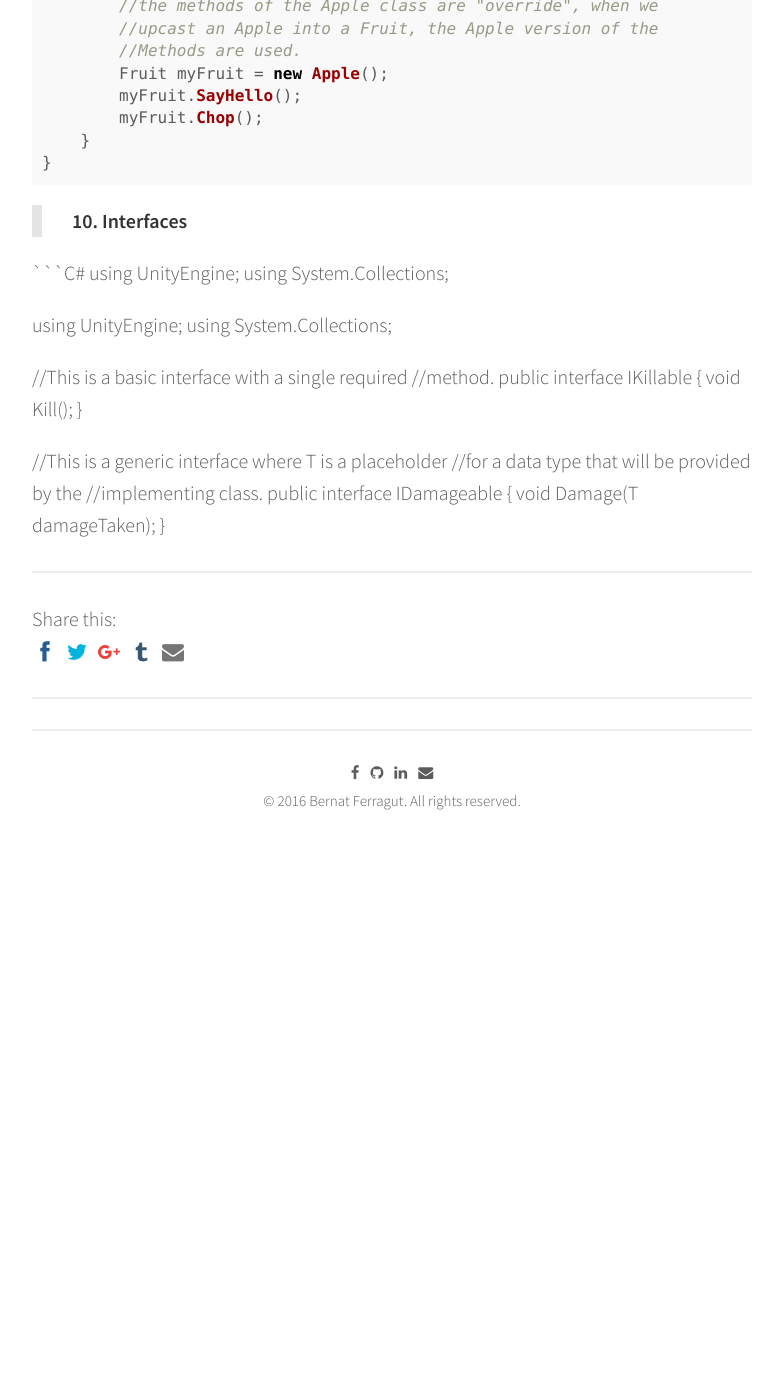
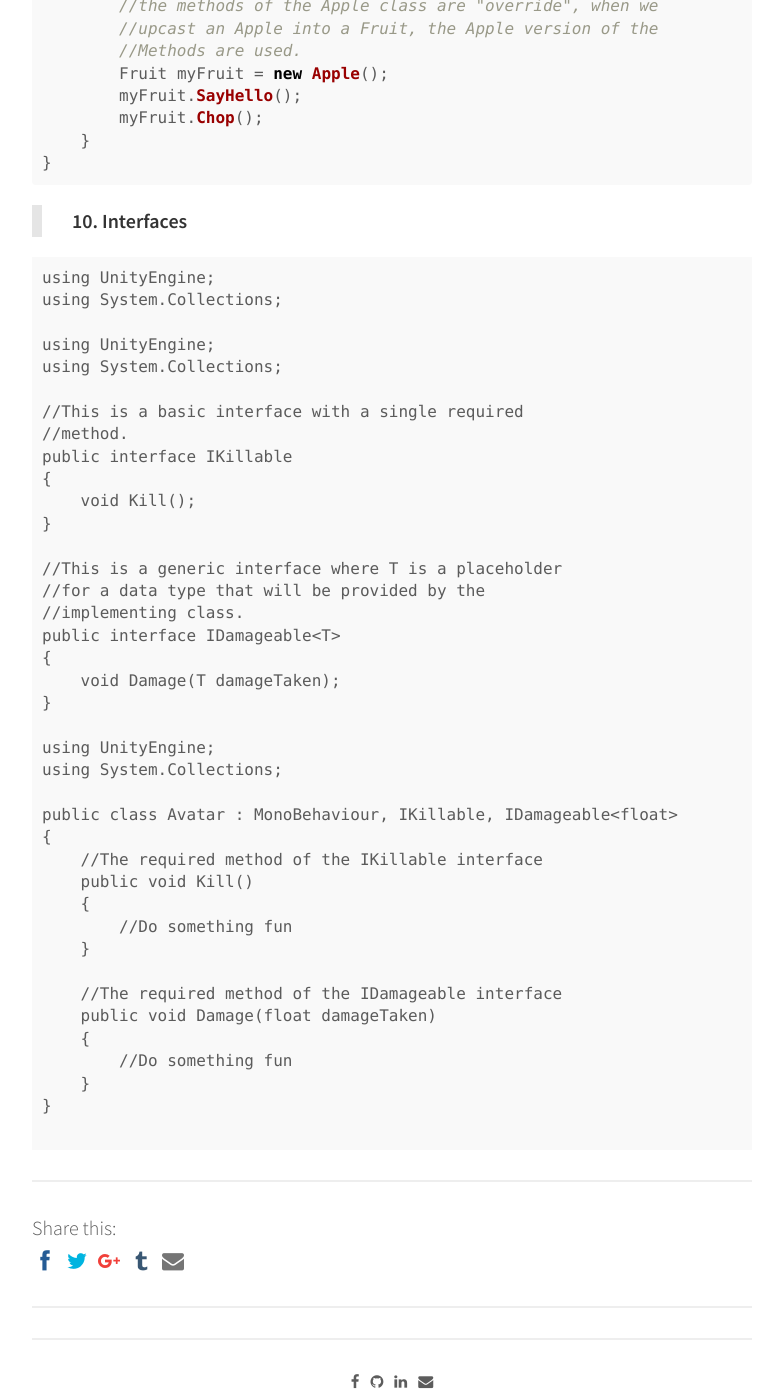
Before and after one commit to bernatferragut/FutureWeb-blog, a Jekyll site: the page built from _posts/22-12-16-VR-Scripting in Unity-2.md.md, in a window 1280 px wide and 1400 px high, scrolled down 13232 px. Shown: the whole window, without its empty margins (248-1031 px from the left). Built offline with Jekyll 4.4.1, drawn with Linux system fonts in a browser that asks for light colours; nearby versions of some CDN libraries; comment, search, counter and statistics services are not loaded; before the commit the page ends 14145 px from its top, so only the background shows below that.

Commit message:
Update 22-12-16-VR-Scripting in Unity-2.md.md
Interfaces 2

````diff
--- a/_posts/22-12-16-VR-Scripting in Unity-2.md.md
+++ b/_posts/22-12-16-VR-Scripting in Unity-2.md.md
@@ -621,3 +621,23 @@ public interface IDamageable<T>
 {
     void Damage(T damageTaken);
 }
+
+using UnityEngine;
+using System.Collections;
+
+public class Avatar : MonoBehaviour, IKillable, IDamageable<float>
+{
+    //The required method of the IKillable interface
+    public void Kill()
+    {
+        //Do something fun
+    }
+
+    //The required method of the IDamageable interface
+    public void Damage(float damageTaken)
+    {
+        //Do something fun
+    }
+}
+
+```
````
